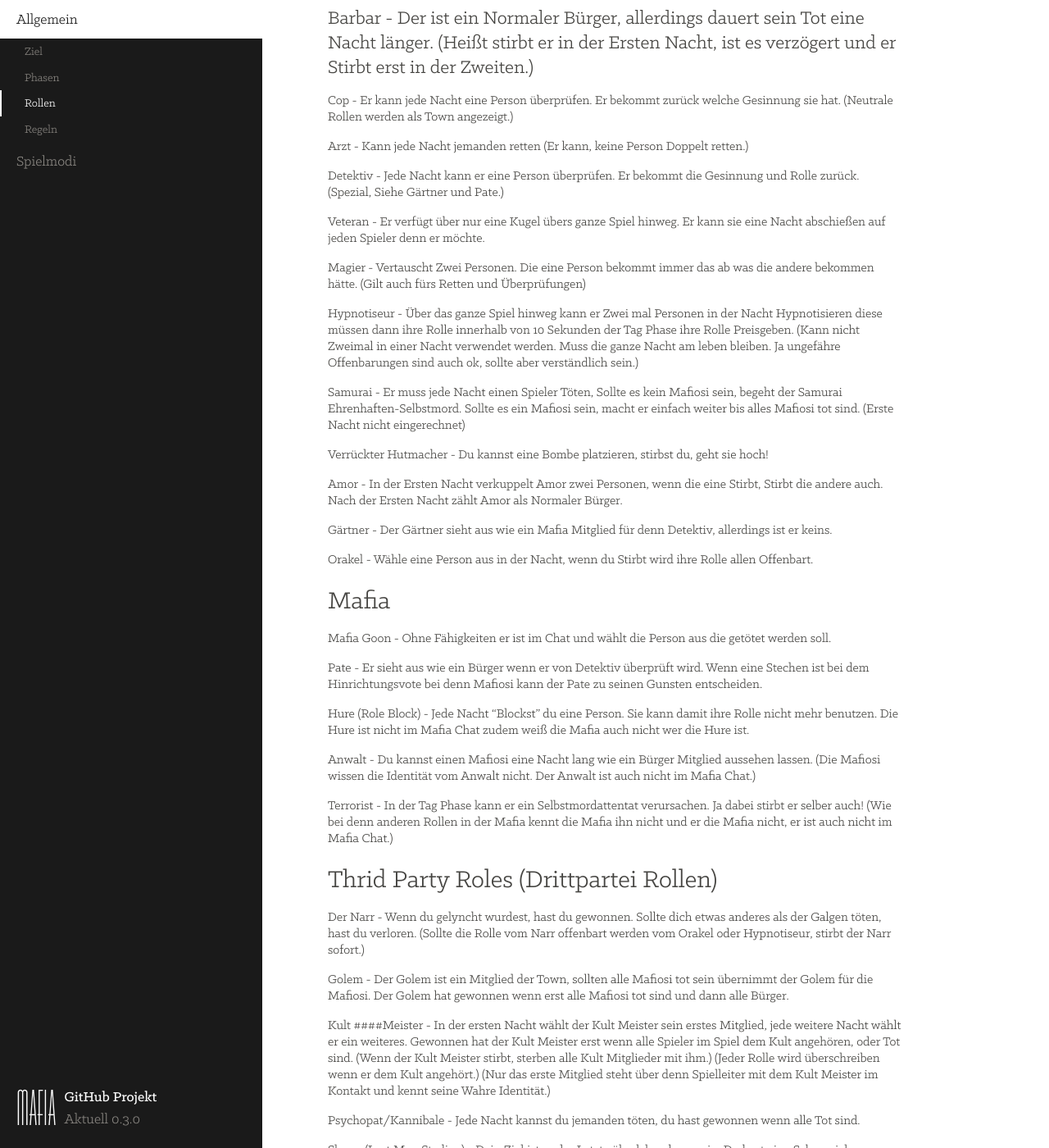
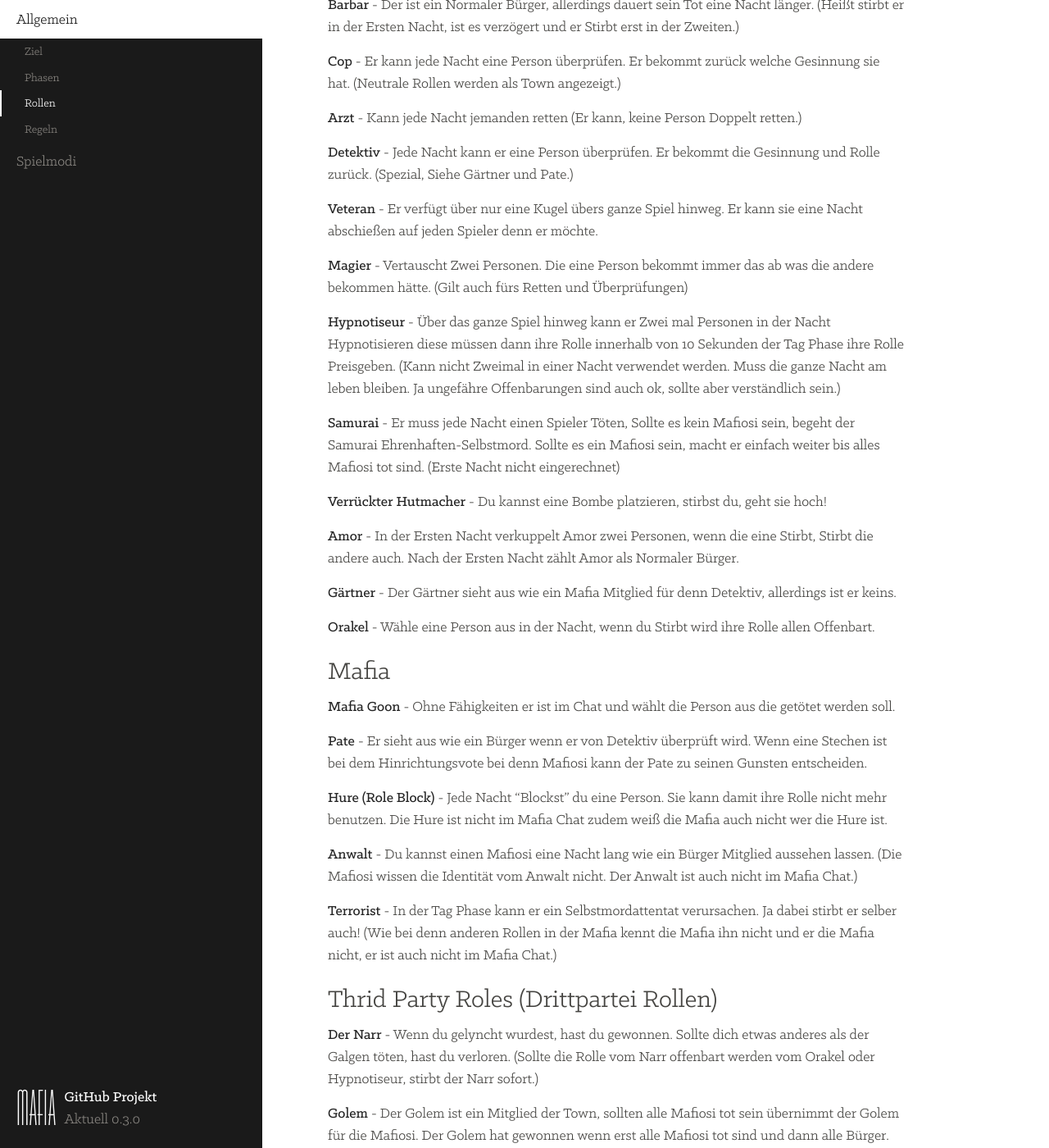
Before and after one commit to gamekeller/mafia, a Jekyll site: the page built from index.md, in a window 1280 px wide and 1400 px high, scrolled down 1337 px. Shown: the whole window at 82% size. Built offline with Jekyll 4.4.1, drawn with Linux system fonts in a browser that asks for light colours; Markdown is read by kramdown in place of the engine named in the settings; some of the changed text lies outside the part shown.

Commit message:
Update index.md

```diff
--- a/index.md
+++ b/index.md
@@ -47,53 +47,53 @@ So geht es weiter, bis eine Fraktion gewonnen hat.
 
 ## Town
 
-###Barbar - Der ist ein Normaler Bürger, allerdings dauert sein Tot eine Nacht länger. (Heißt stirbt er in der Ersten Nacht, ist es verzögert und er Stirbt erst in der Zweiten.)
+**Barbar** - Der ist ein Normaler Bürger, allerdings dauert sein Tot eine Nacht länger. (Heißt stirbt er in der Ersten Nacht, ist es verzögert und er Stirbt erst in der Zweiten.)
 
-####Cop - Er kann jede Nacht eine Person überprüfen. Er bekommt zurück welche Gesinnung sie hat. (Neutrale Rollen werden als Town angezeigt.)
+**Cop** - Er kann jede Nacht eine Person überprüfen. Er bekommt zurück welche Gesinnung sie hat. (Neutrale Rollen werden als Town angezeigt.)
 
-####Arzt - Kann jede Nacht jemanden retten (Er kann, keine Person Doppelt retten.)
+**Arzt** - Kann jede Nacht jemanden retten (Er kann, keine Person Doppelt retten.)
 
-####Detektiv - Jede Nacht kann er eine Person überprüfen. Er bekommt die Gesinnung und Rolle zurück. (Spezial, Siehe Gärtner und Pate.)
+**Detektiv** - Jede Nacht kann er eine Person überprüfen. Er bekommt die Gesinnung und Rolle zurück. (Spezial, Siehe Gärtner und Pate.)
 
-####Veteran - Er verfügt über nur eine Kugel übers ganze Spiel hinweg. Er kann sie eine Nacht abschießen auf jeden Spieler denn er möchte.
+**Veteran** - Er verfügt über nur eine Kugel übers ganze Spiel hinweg. Er kann sie eine Nacht abschießen auf jeden Spieler denn er möchte.
 
-####Magier - Vertauscht Zwei Personen. Die eine Person bekommt immer das ab was die andere bekommen hätte. (Gilt auch fürs Retten und Überprüfungen)
+**Magier** - Vertauscht Zwei Personen. Die eine Person bekommt immer das ab was die andere bekommen hätte. (Gilt auch fürs Retten und Überprüfungen)
 
-####Hypnotiseur - Über das ganze Spiel hinweg kann er Zwei mal Personen in der Nacht Hypnotisieren diese müssen dann ihre Rolle innerhalb von 10 Sekunden der Tag Phase ihre Rolle Preisgeben. (Kann nicht Zweimal in einer Nacht verwendet werden. Muss die ganze Nacht am leben bleiben. Ja ungefähre Offenbarungen sind auch ok, sollte aber verständlich sein.)
+**Hypnotiseur** - Über das ganze Spiel hinweg kann er Zwei mal Personen in der Nacht Hypnotisieren diese müssen dann ihre Rolle innerhalb von 10 Sekunden der Tag Phase ihre Rolle Preisgeben. (Kann nicht Zweimal in einer Nacht verwendet werden. Muss die ganze Nacht am leben bleiben. Ja ungefähre Offenbarungen sind auch ok, sollte aber verständlich sein.)
 
-####Samurai - Er muss jede Nacht einen Spieler Töten, Sollte es kein Mafiosi sein, begeht der Samurai Ehrenhaften-Selbstmord. Sollte es ein Mafiosi sein, macht er einfach weiter bis alles Mafiosi tot sind. (Erste Nacht nicht eingerechnet)
+**Samurai** - Er muss jede Nacht einen Spieler Töten, Sollte es kein Mafiosi sein, begeht der Samurai Ehrenhaften-Selbstmord. Sollte es ein Mafiosi sein, macht er einfach weiter bis alles Mafiosi tot sind. (Erste Nacht nicht eingerechnet)
 
-####Verrückter Hutmacher - Du kannst eine Bombe platzieren, stirbst du, geht sie hoch!
+**Verrückter Hutmacher** - Du kannst eine Bombe platzieren, stirbst du, geht sie hoch!
 
-####Amor - In der Ersten Nacht verkuppelt Amor zwei Personen, wenn die eine Stirbt, Stirbt die andere auch. Nach der Ersten Nacht zählt Amor als Normaler Bürger.
+**Amor** - In der Ersten Nacht verkuppelt Amor zwei Personen, wenn die eine Stirbt, Stirbt die andere auch. Nach der Ersten Nacht zählt Amor als Normaler Bürger.
 
-####Gärtner - Der Gärtner sieht aus wie ein Mafia Mitglied für denn Detektiv, allerdings ist er keins.
+**Gärtner** - Der Gärtner sieht aus wie ein Mafia Mitglied für denn Detektiv, allerdings ist er keins.
 
-####Orakel - Wähle eine Person aus in der Nacht, wenn du Stirbt wird ihre Rolle allen Offenbart.
+**Orakel** - Wähle eine Person aus in der Nacht, wenn du Stirbt wird ihre Rolle allen Offenbart.
 
 ## Mafia
 
-####Mafia Goon - Ohne Fähigkeiten er ist im Chat und wählt die Person aus die getötet werden soll.
+**Mafia Goon** - Ohne Fähigkeiten er ist im Chat und wählt die Person aus die getötet werden soll.
 
-####Pate - Er sieht aus wie ein Bürger wenn er von Detektiv überprüft wird. Wenn eine Stechen ist bei dem Hinrichtungsvote bei denn Mafiosi kann der Pate zu seinen Gunsten entscheiden.
+**Pate** - Er sieht aus wie ein Bürger wenn er von Detektiv überprüft wird. Wenn eine Stechen ist bei dem Hinrichtungsvote bei denn Mafiosi kann der Pate zu seinen Gunsten entscheiden.
 
-####Hure (Role Block) - Jede Nacht "Blockst" du eine Person. Sie kann damit ihre Rolle nicht mehr benutzen. Die Hure ist nicht im Mafia Chat zudem weiß die Mafia auch nicht wer die Hure ist.
+**Hure (Role Block)** - Jede Nacht "Blockst" du eine Person. Sie kann damit ihre Rolle nicht mehr benutzen. Die Hure ist nicht im Mafia Chat zudem weiß die Mafia auch nicht wer die Hure ist.
 
-####Anwalt - Du kannst einen Mafiosi eine Nacht lang wie ein Bürger Mitglied aussehen lassen. (Die Mafiosi wissen die Identität vom Anwalt nicht. Der Anwalt ist auch nicht im Mafia Chat.)
+**Anwalt** - Du kannst einen Mafiosi eine Nacht lang wie ein Bürger Mitglied aussehen lassen. (Die Mafiosi wissen die Identität vom Anwalt nicht. Der Anwalt ist auch nicht im Mafia Chat.)
 
-####Terrorist - In der Tag Phase kann er ein Selbstmordattentat verursachen. Ja dabei stirbt er selber auch! (Wie bei denn anderen Rollen in der Mafia kennt die Mafia ihn nicht und er die Mafia nicht, er ist auch nicht im Mafia Chat.)
+**Terrorist** - In der Tag Phase kann er ein Selbstmordattentat verursachen. Ja dabei stirbt er selber auch! (Wie bei denn anderen Rollen in der Mafia kennt die Mafia ihn nicht und er die Mafia nicht, er ist auch nicht im Mafia Chat.)
 
 ## Thrid Party Roles (Drittpartei Rollen)
 
-####Der Narr - Wenn du gelyncht wurdest, hast du gewonnen. Sollte dich etwas anderes als der Galgen töten, hast du verloren. (Sollte die Rolle vom Narr offenbart werden vom Orakel oder Hypnotiseur, stirbt der Narr sofort.)
+**Der Narr** - Wenn du gelyncht wurdest, hast du gewonnen. Sollte dich etwas anderes als der Galgen töten, hast du verloren. (Sollte die Rolle vom Narr offenbart werden vom Orakel oder Hypnotiseur, stirbt der Narr sofort.)
 
-####Golem - Der Golem ist ein Mitglied der Town, sollten alle Mafiosi tot sein übernimmt der Golem für die Mafiosi. Der Golem hat gewonnen wenn erst alle Mafiosi tot sind und dann alle Bürger.
+**Golem** - Der Golem ist ein Mitglied der Town, sollten alle Mafiosi tot sein übernimmt der Golem für die Mafiosi. Der Golem hat gewonnen wenn erst alle Mafiosi tot sind und dann alle Bürger.
 
-####Kult ####Meister - In der ersten Nacht wählt der Kult Meister sein erstes Mitglied,  jede weitere Nacht wählt er ein weiteres. Gewonnen hat der Kult Meister erst wenn alle Spieler im Spiel dem Kult angehören, oder Tot sind. (Wenn der Kult Meister stirbt, sterben alle Kult Mitglieder mit ihm.) (Jeder Rolle wird überschreiben wenn er dem Kult angehört.) (Nur das erste Mitglied steht über denn Spielleiter mit dem Kult Meister im Kontakt und kennt seine Wahre Identität.)
+**Kult Meister** - In der ersten Nacht wählt der Kult Meister sein erstes Mitglied,  jede weitere Nacht wählt er ein weiteres. Gewonnen hat der Kult Meister erst wenn alle Spieler im Spiel dem Kult angehören, oder Tot sind. (Wenn der Kult Meister stirbt, sterben alle Kult Mitglieder mit ihm.) (Jeder Rolle wird überschreiben wenn er dem Kult angehört.) (Nur das erste Mitglied steht über denn Spielleiter mit dem Kult Meister im Kontakt und kennt seine Wahre Identität.)
 
-####Psychopat/Kannibale - Jede Nacht kannst du jemanden töten, du hast gewonnen wenn alle Tot sind.
+**Psychopat/Kannibale** - Jede Nacht kannst du jemanden töten, du hast gewonnen wenn alle Tot sind.
 
-####Shaun (Last Man Stading) - Dein Ziel ist es der Letzte überlebende zu sein. Du hast eine Schusssichere Weste, dir wird aber nicht mitgeteilt wenn sie Leer ist.
+**Shaun (Last Man Stading)** - Dein Ziel ist es der Letzte überlebende zu sein. Du hast eine Schusssichere Weste, dir wird aber nicht mitgeteilt wenn sie Leer ist.
 
 ---
 
```
